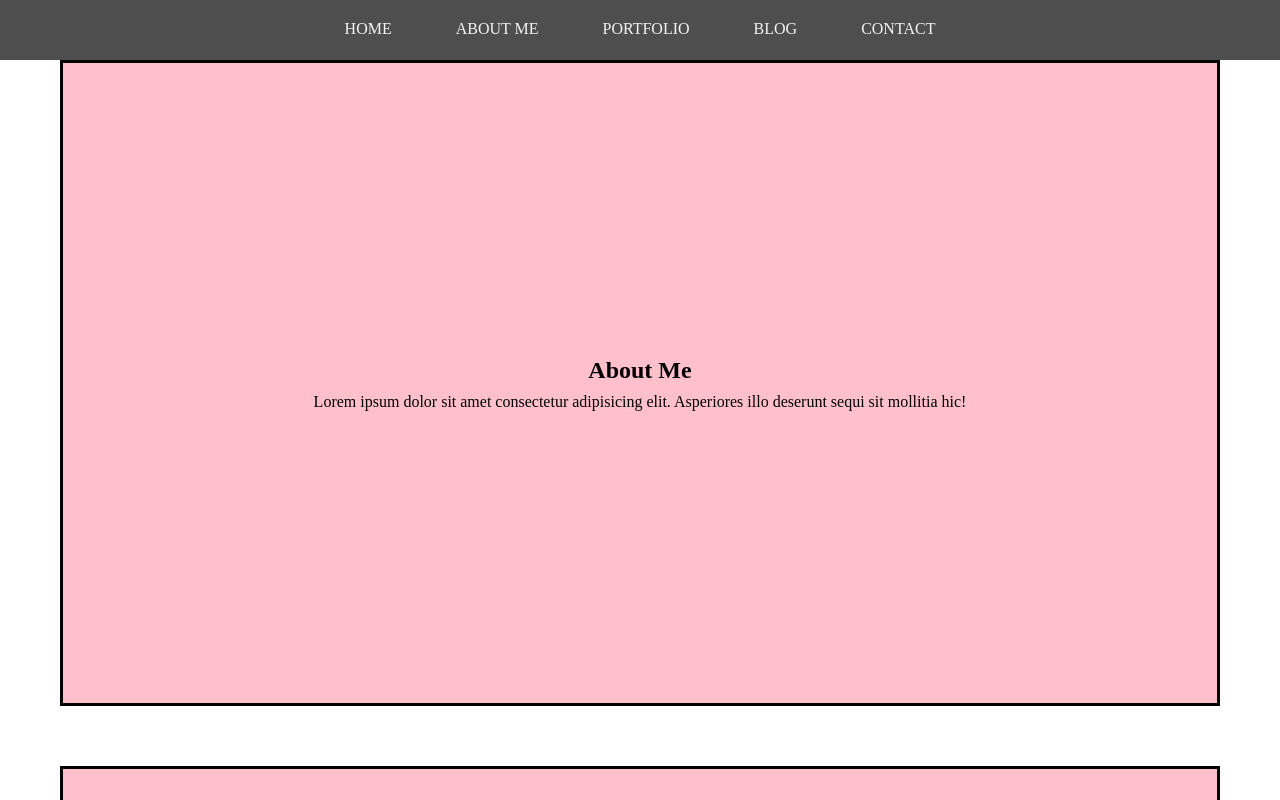
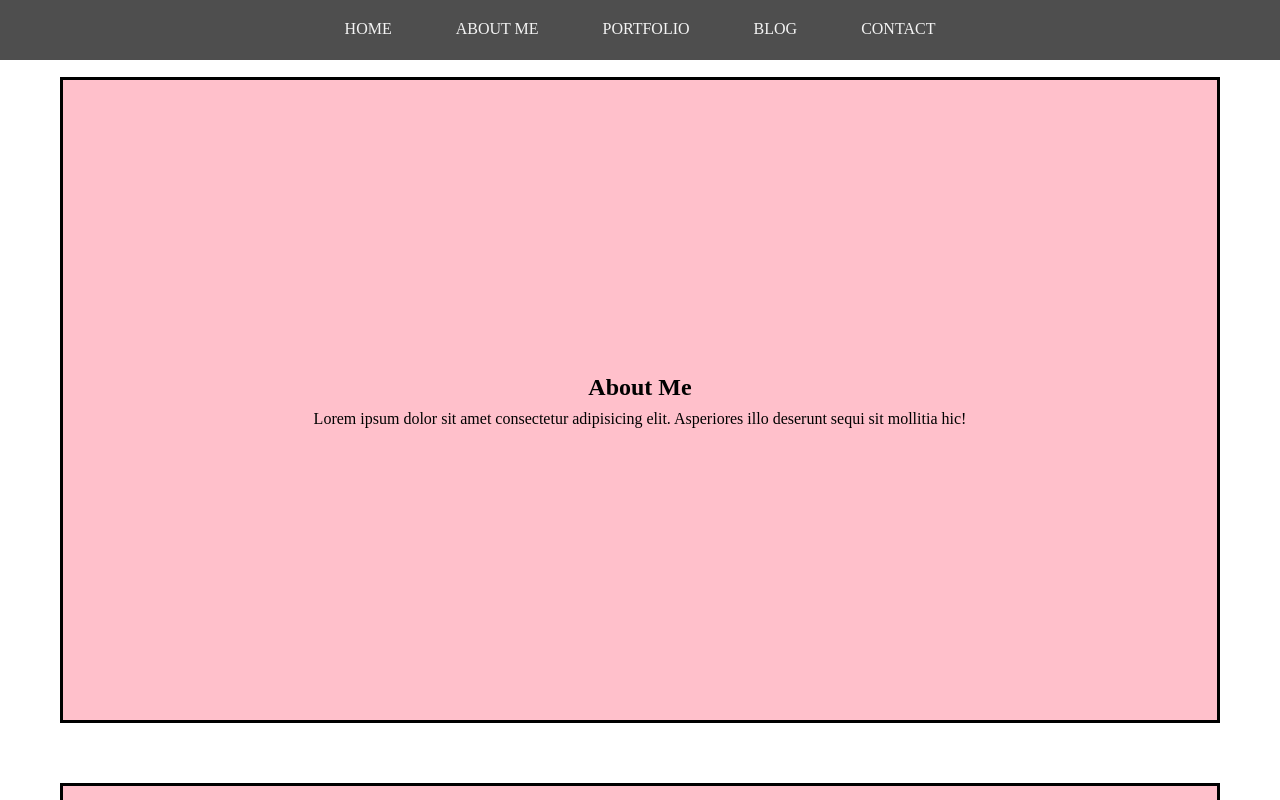
Before and after one commit to JaredGold/JaredG_Portfolio, a plain HTML site: page src/pages/aboutme.html in a window 1280 px wide. Drawn offline with Linux system fonts and the light colour scheme.

Commit message:
fix top padding

```diff
--- a/src/pages/aboutme.html
+++ b/src/pages/aboutme.html
@@ -19,7 +19,7 @@
     </ul>
   </nav>
   <main class="center container">
-    <section class="item">
+    <section class="item" id="top-item">
       <h1>About Me</h1>
       <p>Lorem ipsum dolor sit amet consectetur adipisicing elit. Asperiores illo deserunt sequi sit mollitia hic!</p>
     </section>
--- a/src/styles/style.scss
+++ b/src/styles/style.scss
@@ -92,6 +92,10 @@ menu {
   scroll-snap-align: center;
 }
 
+#top-item{
+  margin: 90px 60px 0px 60px;
+}
+
 #bottom-item{
   margin: 60px;
 }
```
Also changed, not shown: src/images/SVG Logos/css3.svg (added), src/images/SVG Logos/github.svg (added), src/images/SVG Logos/html5.svg (added), src/images/SVG Logos/javascript.svg (added), src/images/SVG Logos/linkedin.svg (added), src/images/SVG Logos/ruby.svg (added), src/images/SVG Logos/rubyonrails.svg (added), src/images/SVG Logos/twitter.svg (added), src/styles/style.css, 1 other file.
